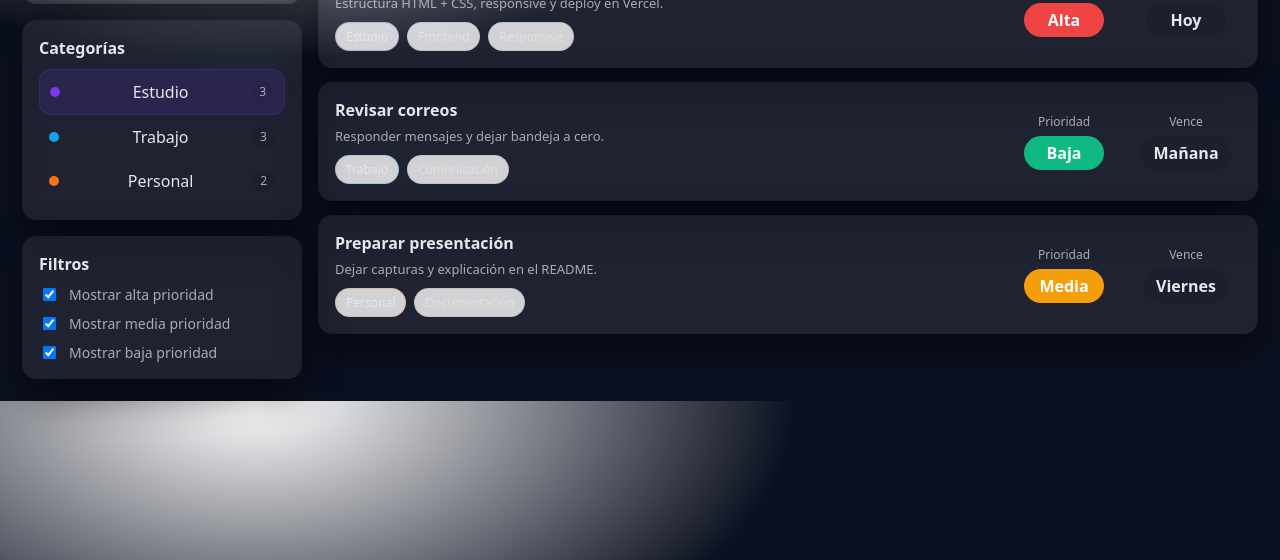
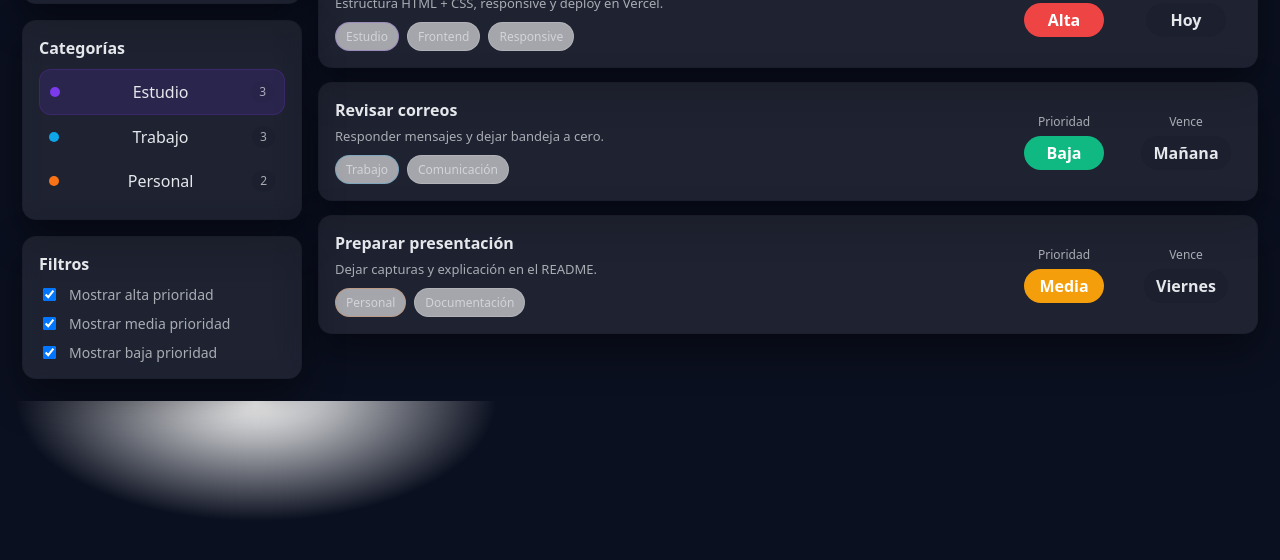
Before and after one commit to RaulAMartin/taskflow-project, a plain HTML site: page index.html in a window 1280 px wide. Shown: the part 240-800 px from the top of the page. Drawn offline with Linux system fonts and the light colour scheme.

Commit message:
Arreglos tipografia y colores

```diff
--- a/style.css
+++ b/style.css
@@ -26,7 +26,7 @@
 body{
   margin:0;
   font-family: var(--font);
-  background: radial-gradient(900px 500px at 20% 0%, rgba(255,255,255,0.08) 0%, var(--bg) 60%);
+  background: radial-gradient(800px 400px at 20% 0%, rgba(255,255,255,0.05) 0%, var(--bg) 30%);
   color: var(--text);
 }
 
@@ -306,8 +306,16 @@ body{
   font-size: 12px;
   padding: 5px 10px;
   border-radius: 999px;
-  border: 1px solid rgba(2,6,23,0.08);
-  background: rgba(255,255,255,0.8);
+  border: 1px solid rgba(255,255,255,0.15);
+  background: rgba(255,255,255,0.6);
+  color: var(--muted);
+  transition: all 0.2s ease;
+}
+
+tag.active {
+    background: white;
+    color: #000;
+    font-weight: 600;
 }
 .tag-soft{ color: var(--muted); }
 .tag-study{ border-color: rgba(124,58,237,0.25); }
```
